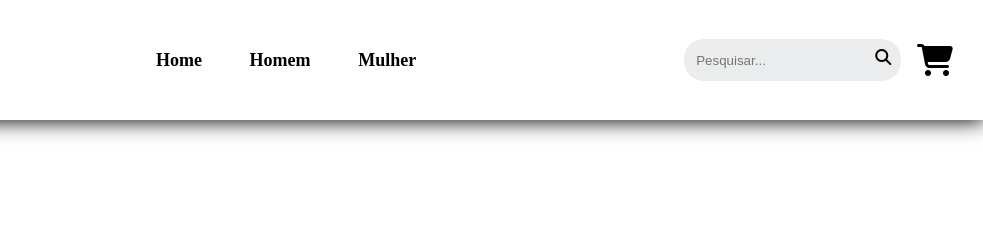
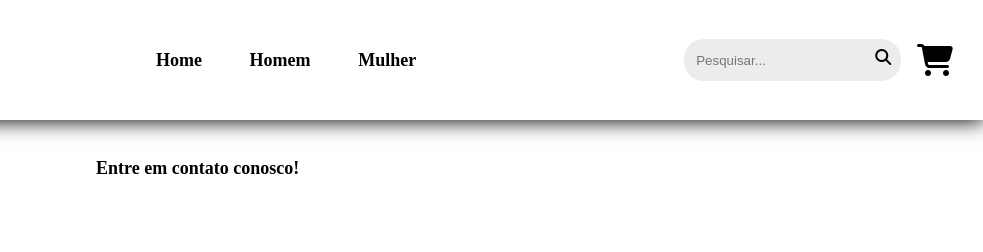
Before and after one commit to carlosedms/VirtualShop, a plain HTML site: page index.html in a window 1280 px wide. Shown: the full height of the page, 297-1280 px from the left. Drawn offline with Linux system fonts and the light colour scheme.

Commit message:
começo do meio do footer

```diff
--- a/index.css
+++ b/index.css
@@ -80,7 +80,7 @@
     margin-left: 30px;
 }
 
-/* ============================= Footer Container =============================== */
+/* =================================== Footer Container ====================================== */
 
 .container-footer{
     display: flex;
@@ -89,7 +89,7 @@
     background-color: transparent;
 }
 
-/* ===================================Icon Configs Start======================================= */
+/* Icon Configs Start=================== */
 
 .footer-social{
     background-color: none;
@@ -129,3 +129,16 @@
     color: #00aced;
     transition: 0.2s;
 }
+
+/* Icon Configs End===================== */
+
+.footer-contact{
+    margin-left: 100px;
+    display: flex;
+    flex-direction: column;
+    justify-content: center;
+    text-decoration: none;
+    color: black;
+    font-size: 18px;
+    font-weight: bold;
+}
--- a/index.html
+++ b/index.html
@@ -61,6 +61,9 @@
                     <a class="tticon" href="###"><i class="fab fa-twitter-square fa-2x"></i></a>
                 </div>
             </div>
+            <div class="footer-contact">
+                Entre em contato conosco!
+            </div>
         </div>
     </div>
 </body>
```
